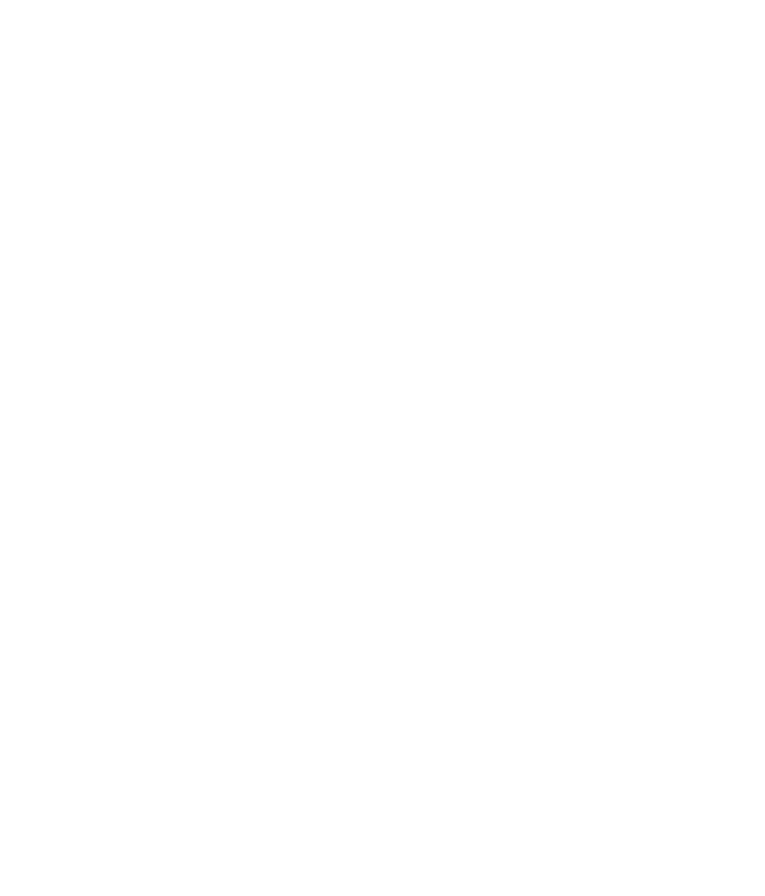
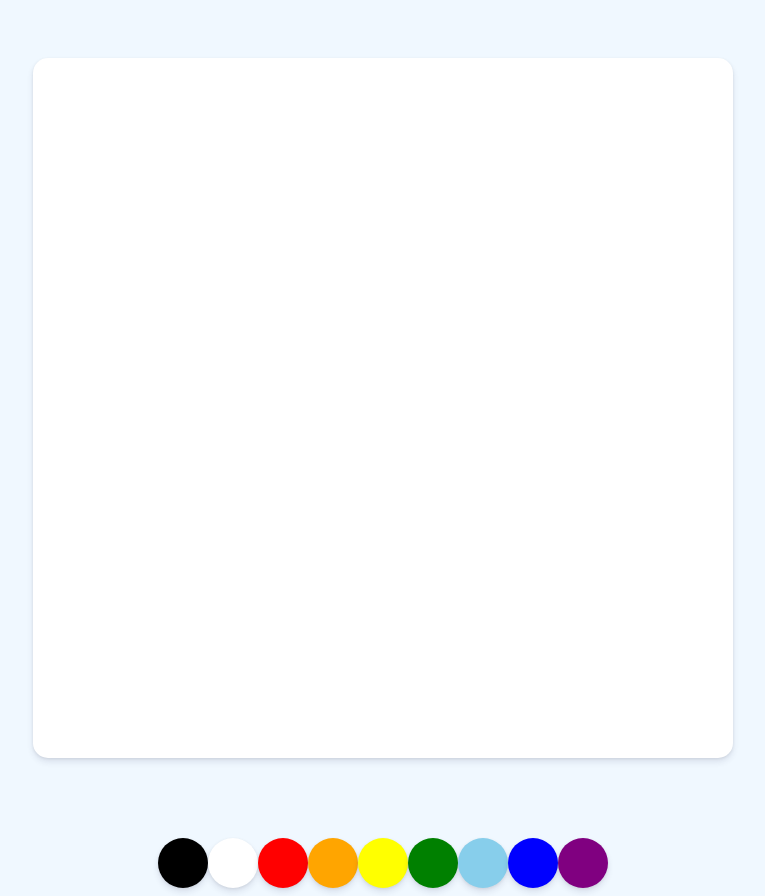
Before and after one commit to wlstjd34/jspaint, a plain HTML site: page index.html in a window 1280 px wide. Shown: the whole page, without its empty margins (257-1022 px from the left). Before the commit the page ends 800 px from the top, so only its background shows below. Drawn offline with Linux system fonts and the light colour scheme.

Commit message:
setup html, css

```diff
--- a/index.html
+++ b/index.html
@@ -8,6 +8,20 @@
     <title>PaintJs</title>
 </head>
 <body>
+    <canvas id="jsCanvas" class="canvas"></canvas>
+    <div class="controls">
+        <div class="controls_colors" id="jsColors">
+            <div class="controls_color" style="background-color:black"></div>
+            <div class="controls_color" style="background-color:white"></div>
+            <div class="controls_color" style="background-color:red"></div>
+            <div class="controls_color" style="background-color:orange"></div>
+            <div class="controls_color" style="background-color:yellow"></div>
+            <div class="controls_color" style="background-color:green"></div>
+            <div class="controls_color" style="background-color:skyblue"></div>
+            <div class="controls_color" style="background-color:blue"></div>
+            <div class="controls_color" style="background-color:purple"></div>
+        </div>
+    </div>
     <script src="app.js"></script>
 </body>
 </html>
--- a/style.css
+++ b/style.css
@@ -0,0 +1,34 @@
+@import "reset.css";
+
+body {
+    background-color: aliceblue;
+    font-family: -apple-system, BlinkMacSystemFont, 'Segoe UI', Roboto, Oxygen, Ubuntu, Cantarell, 'Open Sans', 'Helvetica Neue', sans-serif;
+    display: flex;
+    flex-direction: column;
+    align-items: center;
+    padding-top: 50px;
+}
+
+.canvas {
+    width: 700px;
+    height: 700px;
+    background-color: white;
+    border-radius: 15px;
+    box-shadow: 0 4px 6px rgba(50, 50, 93, 0.11), 0 1px 3px rgba(0, 0, 0, 0.08);
+}
+
+.controls {
+    margin-top: 80px;
+}
+
+.controls .controls_colors {
+    display: flex;
+}
+
+.controls_colors .controls_color {
+    width: 50px;
+    height: 50px;
+    border-radius: 25px;
+    cursor: pointer;
+    box-shadow: 0 4px 6px rgba(50, 50, 93, 0.11), 0 1px 3px rgba(0, 0, 0, 0.08);
+}
```
